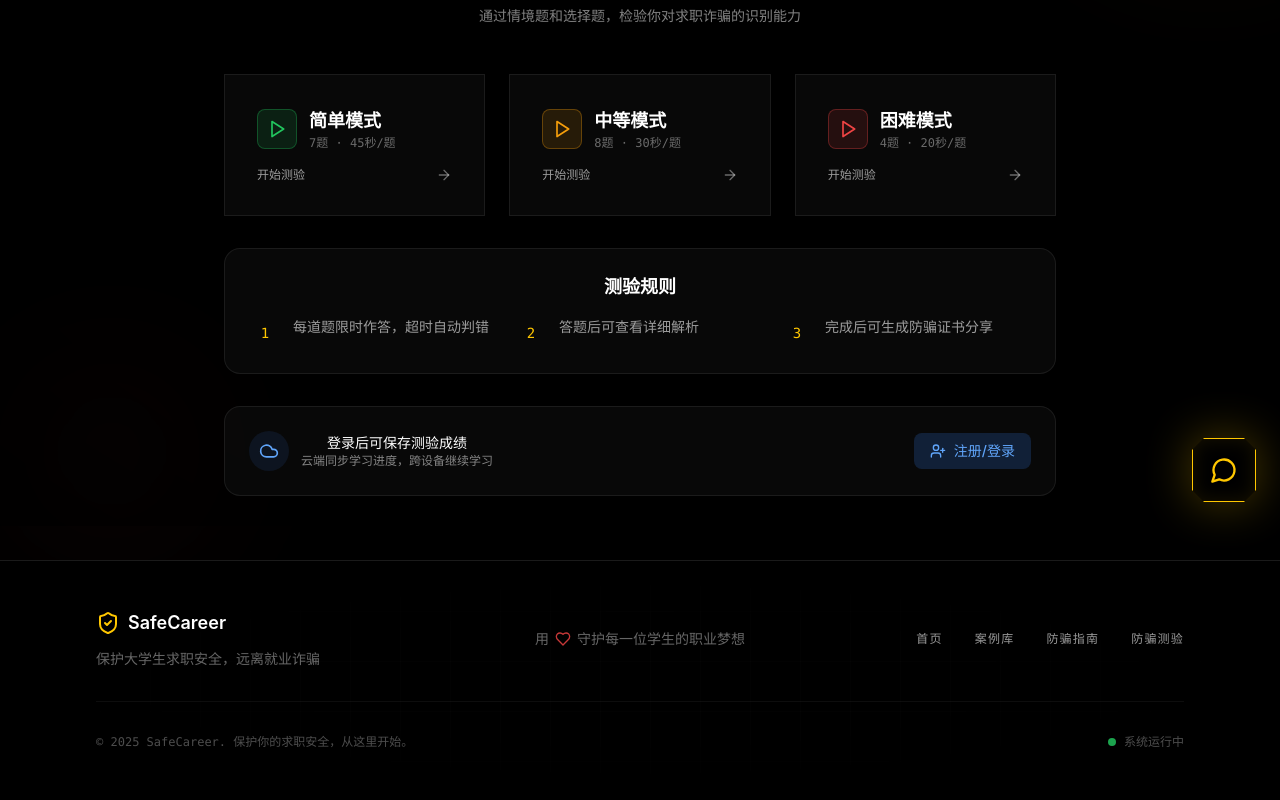
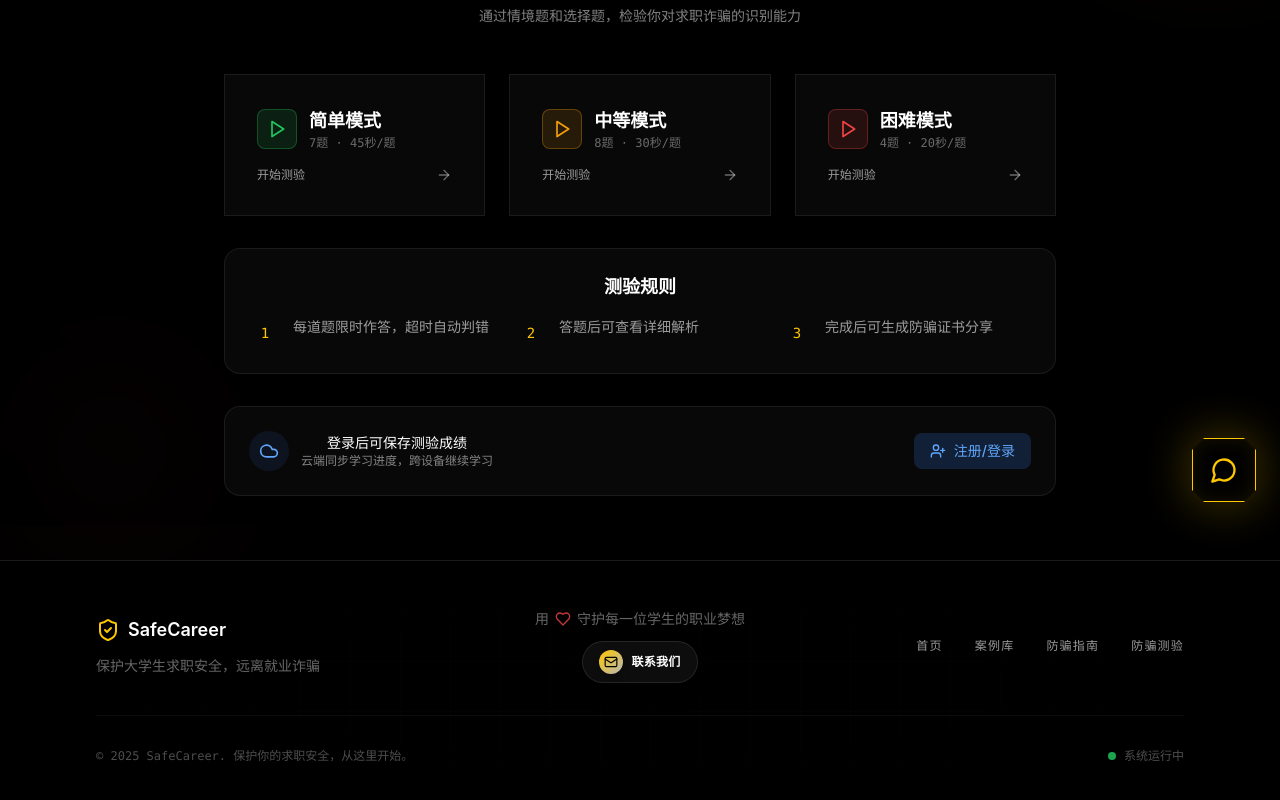
Before and after one commit to XimilalaXiang/law-web, a React (Vite) app: page /quiz in a window 1280 px wide. Shown: the part 274-1074 px from the top of the page. Built offline with nearby package versions, Linux system fonts and the light colour scheme.

Commit message:
Improve footer contact CTA styling

```diff
--- a/src/components/Footer.tsx
+++ b/src/components/Footer.tsx
@@ -1,6 +1,6 @@
 import React from 'react';
 import { Link } from 'react-router-dom';
-import { ShieldCheckIcon, HeartIcon } from 'lucide-react';
+import { ShieldCheckIcon, HeartIcon, MailIcon } from 'lucide-react';
 
 const Footer = () => {
   const navLinks = [
@@ -35,11 +35,29 @@ const Footer = () => {
 
           {/* Slogan */}
           <div className="flex justify-center">
-            <p className="text-sm text-white/40 flex items-center font-mono">
-              <span>用</span>
-              <HeartIcon className="h-4 w-4 text-red-500 mx-1.5 animate-pulse" />
-              <span>守护每一位学生的职业梦想</span>
-            </p>
+            <div className="flex flex-col items-center gap-3">
+              <p className="text-sm text-white/40 flex items-center font-mono">
+                <span>用</span>
+                <HeartIcon className="h-4 w-4 text-red-500 mx-1.5 animate-pulse" />
+                <span>守护每一位学生的职业梦想</span>
+              </p>
+              <div className="relative group">
+                <button className="flex items-center gap-2 px-4 py-2 text-xs font-semibold text-white rounded-full border border-white/10 bg-white/5 backdrop-blur-sm shadow-[0_10px_40px_-20px_rgba(0,0,0,0.9)] transition-all duration-200 hover:-translate-y-0.5 hover:border-[var(--primary)]/60 hover:shadow-[0_12px_40px_-16px_rgba(0,0,0,0.9)]">
+                  <span className="flex h-6 w-6 items-center justify-center rounded-full bg-gradient-to-br from-[var(--primary)] to-white/70 text-black shadow-lg shadow-[var(--primary)]/30">
+                    <MailIcon className="h-3.5 w-3.5" />
+                  </span>
+                  <span className="tracking-wide">联系我们</span>
+                </button>
+                <div className="absolute left-1/2 -translate-x-1/2 mt-3 px-4 py-3 text-[11px] text-white bg-black/80 border border-white/10 rounded-xl shadow-lg shadow-[var(--primary)]/20 backdrop-blur opacity-0 pointer-events-none group-hover:opacity-100 group-hover:translate-y-0 translate-y-2 transition-all duration-200">
+                  <p className="text-[var(--primary)] font-semibold text-center mb-1">
+                    邮件联系
+                  </p>
+                  <p className="font-mono text-xs text-white/70 whitespace-nowrap text-center">
+                    admin@sysu-law.tech
+                  </p>
+                </div>
+              </div>
+            </div>
           </div>
 
           {/* Navigation */}
```
